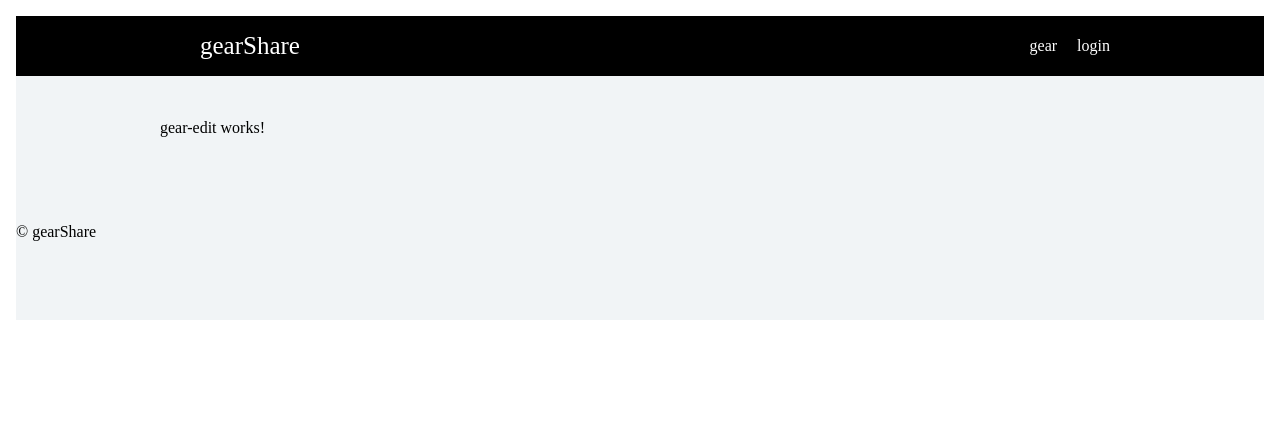
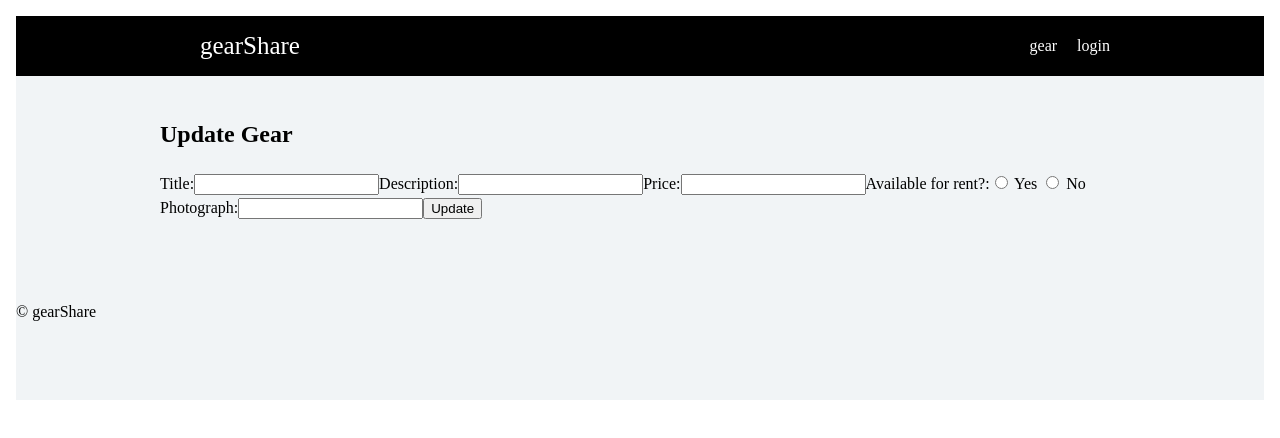
Before and after one commit to rmag4233/Gear-Share, an Angular app: page /gear/edit/1 in a window 1280 px wide. Shown: the top 438 px of the page. Built offline with nearby package versions, Linux system fonts and the light colour scheme; no server answers.

Commit message:
Adds ability to update a gear
Adds ability to update gear. Still need to;

1. Set it on the API side so that only logged in user can update
their own gear
2. Add route/button to be able to access /edit/:id from the front end

```diff
--- a/src/app/gears/gear-edit/gear-edit.component.html
+++ b/src/app/gears/gear-edit/gear-edit.component.html
@@ -1,3 +1,21 @@
-<p>
-  gear-edit works!
-</p>
+<h2>Update Gear</h2>
+
+<form (ngSubmit)="updateGear(updatedGear)">
+  <label for="title">Title:</label>
+  <input name="title" [(ngModel)]="updatedGear.title">
+
+  <label for="description">Description:</label>
+  <input name="description" [(ngModel)]="updatedGear.description">
+
+  <label for="price">Price:</label>
+  <input name="price" [(ngModel)]="updatedGear.price">
+
+  <label for="availability">Available for rent?:</label>
+  <input type="radio" name="availability" value="Yes" [(ngModel)]="updatedGear.availability"> Yes
+  <input type="radio" name="availability" value="No" [(ngModel)]="updatedGear.availability"> No<br>
+
+  <label for="image_URL">Photograph:</label>
+  <input name="image_URL" [(ngModel)]="updatedGear.image_URL">
+
+  <input type="submit" value="Update">
+</form>
--- a/src/app/gears/gear-edit/gear-edit.component.ts
+++ b/src/app/gears/gear-edit/gear-edit.component.ts
@@ -1,4 +1,6 @@
 import { Component, OnInit } from '@angular/core';
+import { GearsService } from '../gears.service';
+import { ActivatedRoute, Router } from '@angular/router';
 
 @Component({
   selector: 'app-gear-edit',
@@ -7,9 +9,32 @@ import { Component, OnInit } from '@angular/core';
 })
 export class GearEditComponent implements OnInit {
 
-  constructor() { }
+  updatedGear = <any>{};
+
+  constructor(
+    private route : ActivatedRoute,
+    private router : Router,
+    private gearsService : GearsService
+  ) { }
 
   ngOnInit() {
+    this.route.params.forEach( param => {
+      this.gearsService.getOneGear(param.id)
+      .subscribe(response => {
+        console.log(response.json());
+        this.updatedGear = response.json();
+      });
+    });
+  }
+
+  updateGear(updatedGear) {
+    console.log('updated Gear ID is ', this.updatedGear.gear.id)
+    this.gearsService.updateGear(this.updatedGear.title, this.updatedGear.description, this.updatedGear.price, this.updatedGear.availability, this.updatedGear.image_URL, this.updatedGear.gear.id)
+    .subscribe(response => {
+      console.log(response.json());
+      let gear = response.json();
+      this.router.navigate(["/gear/" + gear.gear.id])
+    })
   }
 
 }
--- a/src/app/gears/gear-index/gear-index.component.html
+++ b/src/app/gears/gear-index/gear-index.component.html
@@ -11,9 +11,9 @@
       </li>
       <img [src]="gear.image_URL" [alt]="gear.picture">
       <li>
-        <h4>
+        <p>
           {{gear.description}}
-        </h4>
+        </p>
       </li>
       <li>
         <h4>
--- a/src/app/gears/gear-show/gear-show.component.html
+++ b/src/app/gears/gear-show/gear-show.component.html
@@ -1,6 +1,6 @@
 <div *ngIf="oneGear">
 	<h2>{{oneGear.gear.title}}</h2>
-	<h3>{{oneGear.gear.description}}</h3>
+	<p>{{oneGear.gear.description}}</p>
 	<h3>Price: {{oneGear.gear.price}}</h3>
 	<h3>Available? {{oneGear.gear.availability}}</h3>
 	<img [src]="oneGear.gear.image_URL">
--- a/src/app/gears/gears.service.ts
+++ b/src/app/gears/gears.service.ts
@@ -27,6 +27,19 @@ export class GearsService {
     return this.http.get(environment.apiServer + '/gears')
   }
 
+  updateGear(title: string, description: string, price: string, availability: string, image_URL: string, id) {
+    let gear = {
+      'gear': {
+        'title': title,
+        'description': description,
+        'price': price,
+        'availability': availability,
+        'image_URL': image_URL
+      }
+    }
+    return this.http.patch(environment.apiServer + '/gears/' + id, gear)
+  }
+
   constructor(private http: Http) { }
 
 }
```
